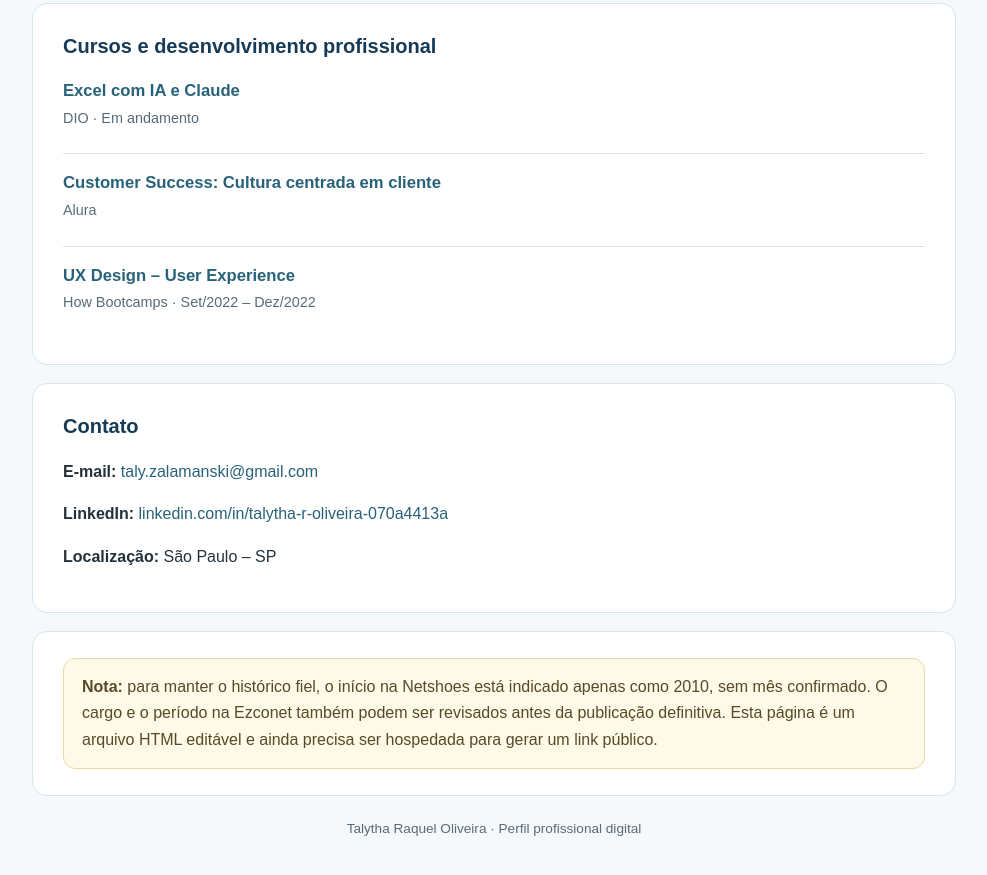
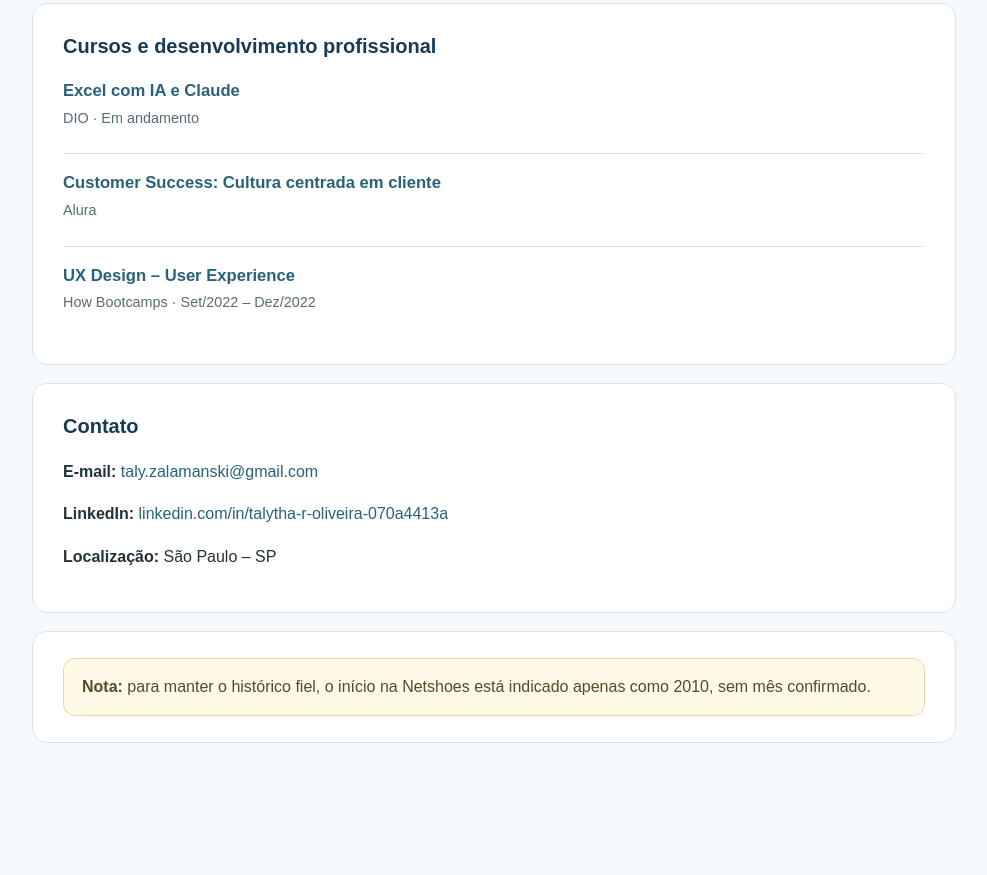
Before and after one commit to talyzalamanski-collab/curriculo-digital, a plain HTML site: page index.html in a window 1280 px wide. Shown: the part 3462-4337 px from the top of the page, without its empty margins (146-1133 px from the left). After the commit the page ends 4241 px from the top, so only its background shows below. Drawn offline with Linux system fonts and the light colour scheme.

Commit message:
Update index.html

```diff
--- a/index.html
+++ b/index.html
@@ -28,5 +28,4 @@
 <div class="job"><h3>UX Design – User Experience</h3><div class="meta">How Bootcamps · Set/2022 – Dez/2022</div></div>
 </section>
 <section class="section"><h2>Contato</h2><p><strong>E-mail:</strong> <a href="mailto:taly.zalamanski@gmail.com">taly.zalamanski@gmail.com</a></p><p><strong>LinkedIn:</strong> <a href="https://www.linkedin.com/in/talytha-r-oliveira-070a4413a/" target="_blank" rel="noopener">linkedin.com/in/talytha-r-oliveira-070a4413a</a></p><p><strong>Localização:</strong> São Paulo – SP</p></section>
-<section class="section"><div class="note"><strong>Nota:</strong> para manter o histórico fiel, o início na Netshoes está indicado apenas como 2010, sem mês confirmado. O cargo e o período na Ezconet também podem ser revisados antes da publicação definitiva. Esta página é um arquivo HTML editável e ainda precisa ser hospedada para gerar um link público.</div></section>
-<div class="footer">Talytha Raquel Oliveira · Perfil profissional digital</div></main></body></html>
+<section class="section"><div class="note"><strong>Nota:</strong> para manter o histórico fiel, o início na Netshoes está indicado apenas como 2010, sem mês confirmado.
```
